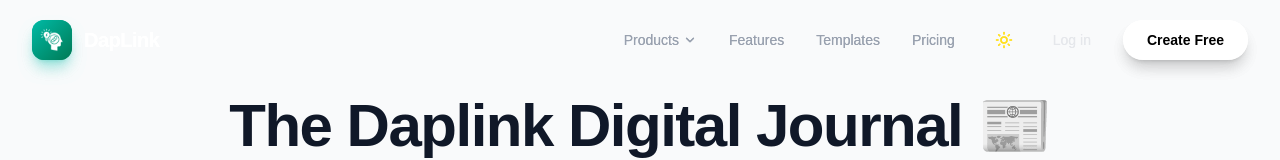
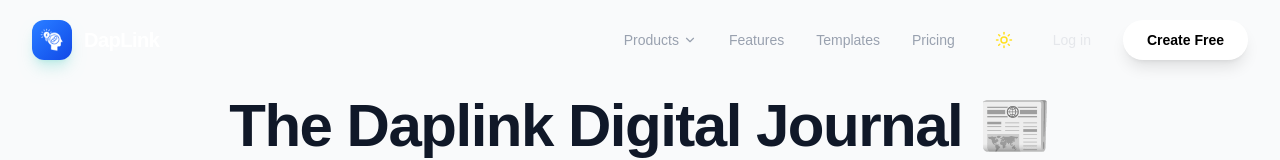
Before and after one commit to kunal834/Daplink, a Next.js app: page /Blog in a window 1280 px wide. Shown: the top 160 px of the page. Built offline with nearby package versions, Linux system fonts and the light colour scheme.

Commit message:
some changes

```diff
--- a/Components/Navbar.js
+++ b/Components/Navbar.js
@@ -57,7 +57,7 @@ export default function Navbar() {
         <div className="flex justify-between items-center h-20">
           {/* Logo */}
           <Link href="/" className="flex items-center gap-3 cursor-pointer group">
-            <div className="w-10 h-10 bg-gradient-to-br from-teal-500 to-emerald-700 rounded-xl flex items-center justify-center shadow-lg shadow-teal-500/20 group-hover:shadow-teal-500/40 transition-all duration-300">
+            <div className="w-10 h-10 bg-gradient-to-br from-blue-500 to-blue-700 rounded-xl flex items-center justify-center shadow-lg shadow-teal-500/20 group-hover:shadow-teal-500/40 transition-all duration-300">
               <img src="/innovate.png" alt="Logo" className="w-6 h-6 object-contain filter brightness-0 invert" />
             </div>
             <span className={`font-bold text-xl tracking-tight transition-colors ${theme === 'dark' ? 'text-white' : 'text-slate-900'}`}>DapLink</span>
--- a/app/About/TeamSection.js
+++ b/app/About/TeamSection.js
@@ -3,7 +3,7 @@ import { FiLinkedin } from 'react-icons/fi';
 
 const teamMembers = [
   { name: 'Kunal Kumar', role: 'Founder', image: 'profile.jpg' , linkedin : 'https://www.linkedin.com/in/kunal-kumar-547a48313/' },
-  { name: 'Akshit Kumar', role: 'CTO & Co-founder', image: 'https://via.placeholder.com/150/10b981/ffffff?text=MO' },
+  { name: 'Prashant', role: 'CTO & Co-founder', image: 'https://via.placeholder.com/150/10b981/ffffff?text=MO' },
   { name: 'Dewansh ', role: 'Head of Design', image: 'https://via.placeholder.com/150/f97316/ffffff?text=ED' },
   { name: 'Gaurav singh rawat', role: 'Social media manager', image: 'https://via.placeholder.com/150/ef4444/ffffff?text=AK' },
 ];
--- a/app/Blog/page.js
+++ b/app/Blog/page.js
@@ -1,7 +1,5 @@
 "use client"
 import React from 'react';
-import Navbar from '@/Components/Navbar';
-import Footer from '@/Components/Footer';
 import NewsletterCTA from './Newsletter';
 
 // Sample data for the blog articles
@@ -108,7 +106,6 @@ const BlogPage = () => {
   return (
 
     <>
-    <Navbar/>
 
 
      <div className="bg-white">
@@ -155,7 +152,6 @@ const BlogPage = () => {
       </div>
     </div>
 
-    <Footer/>
 
 
     </>
--- a/app/Contact/page.js
+++ b/app/Contact/page.js
@@ -1,8 +1,7 @@
 "use client"
 import React, { useState } from 'react';
 import { Mail, MessageCircle, MapPin, Twitter, Linkedin, Instagram, Facebook } from 'lucide-react';
-import Navbar from '@/Components/Navbar';
-import Footer from '@/Components/Footer';
+
 
 // --- DATA ---
 const contactMethods = [
@@ -243,7 +242,7 @@ const SocialLinks = () => (
 const ContactPage = () => {
   return (
     <>
-    <Navbar/>
+
      <div className="bg-white text-gray-800 font-sans">
       <HeroContact />
       <div className='bg-gray-200 h-0.5 w-full'> </div>
@@ -265,7 +264,7 @@ const ContactPage = () => {
       </div>
     </div>
 
-    <Footer/>
+
 
 
     </>
--- a/app/Explorepeoples/page.js
+++ b/app/Explorepeoples/page.js
@@ -1,7 +1,7 @@
-"use client"; // 👈 Important: Needed for onClick events
+"use client";
 import React, { useState } from 'react';
 import axios from 'axios';
-import Footer from '@/Components/Footer';
+
 import Link from 'next/link';
 
 const UserProfile = ({ params }) => {
@@ -98,7 +98,7 @@ const UserProfile = ({ params }) => {
       )}
 
     </div>
-    <Footer/>
+
 
     </>
 
--- a/app/Generate/GenerateForm.js
+++ b/app/Generate/GenerateForm.js
@@ -2,8 +2,6 @@
 import { ToastContainer, toast } from 'react-toastify';
 import { useState } from 'react';
 import { useSearchParams, useRouter } from 'next/navigation';
-import Navbar from '@/Components/Navbar';
-import Footer from '@/Components/Footer';
 import Profiletab from './Profiletab';
 import LinksTab from './LinksTab';
 import Mindsettab from './Mindsettab';
@@ -86,7 +84,7 @@ const Generate = () => {
     // --- MAIN RENDER ---
     return (
         <>
-            <Navbar />
+
             <div className="min-h-screen bg-gray-50 p-4 md:p-8">
                 <ToastContainer />
 
@@ -242,7 +240,7 @@ const Generate = () => {
                     </div>
                 </div>
             </div>
-            <Footer />
+
         </>
     )
 }
--- a/app/Pricing/page.js
+++ b/app/Pricing/page.js
@@ -2,7 +2,7 @@
 
 import FAQ from '@/Components/FAQs';
 import React, { useState, useMemo } from 'react';
-import Footer from '@/Components/Footer';
+
 
 // --- Data Definitions ---
 
@@ -296,7 +296,7 @@ const App = () => {
 
         </div>
             <FAQ/>
-              <Footer/>
+
         </>
 
 
```
